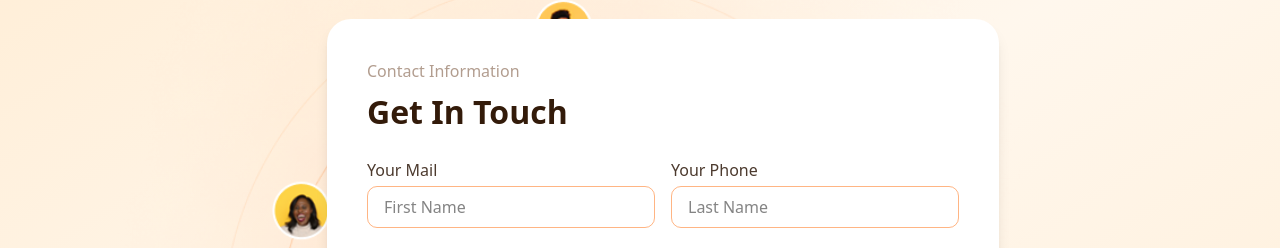
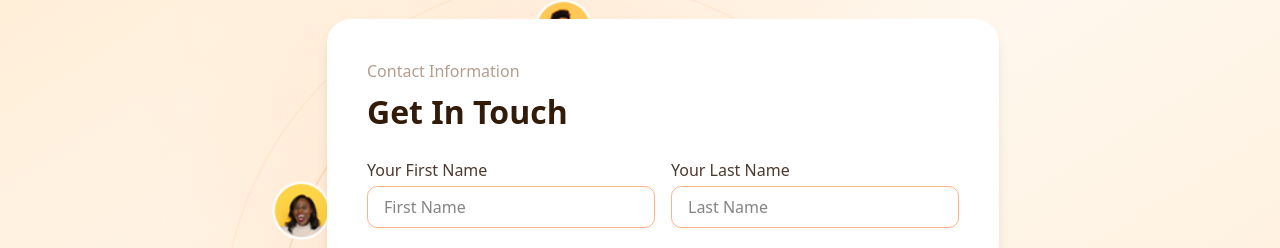
Before and after one commit to hrmrakib/phaninall-web, a Next.js app: page / in a window 1280 px wide. Shown: the part 4049-4297 px from the top of the page. Built offline with nearby package versions, Linux system fonts and the light colour scheme.

Commit message:
add form with cursor pointer

```diff
--- a/src/components/share/ContactUs.tsx
+++ b/src/components/share/ContactUs.tsx
@@ -88,7 +88,7 @@ export default function ContactUs() {
                     htmlFor='firstName'
                     className='block text-[#4C3A2E] text-base mb-1'
                   >
-                    Your Mail
+                    Your First Name
                   </label>
                   <input
                     type='text'
@@ -107,7 +107,7 @@ export default function ContactUs() {
                     htmlFor='lastName'
                     className='block text-[#4C3A2E] text-base mb-1'
                   >
-                    Your Phone
+                    Your Last Name
                   </label>
                   <input
                     type='text'
```
